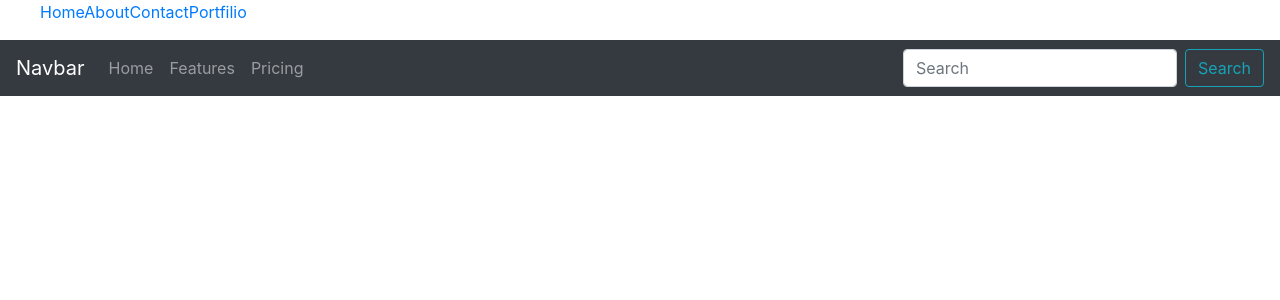
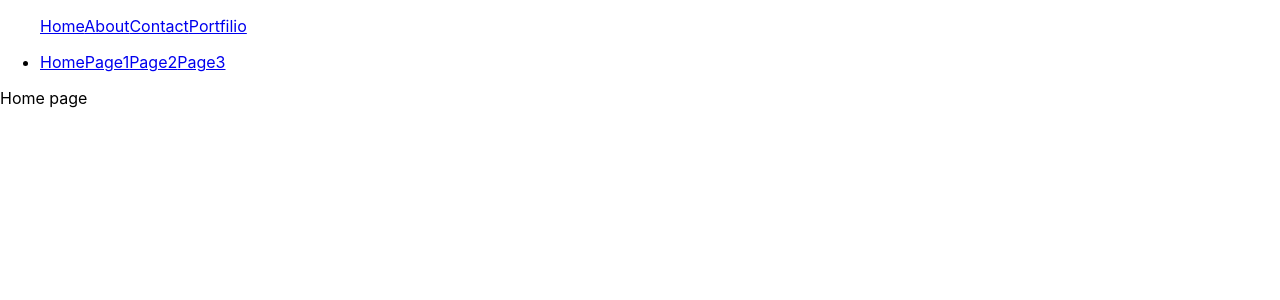
Before and after one commit to Masitbd/React_Application, a React (Create React App) app: page / in a window 1280 px wide. Shown: the top 300 px of the page. Built offline with nearby package versions, Linux system fonts and the light colour scheme.

Commit message:
Advance routing navigation and routing use different component and add in app.js hfile

```diff
--- a/src/App.js
+++ b/src/App.js
@@ -1,10 +1,16 @@
 import "./App.css";
-import Navigation from "./components/Navigation";
+
+import MyRouteAdvance from "./components/MyRouteAdvance";
+import MyNavigationAdvance from "./components/MyNavigationAdvance";
+import { BrowserRouter } from "react-router-dom";
 
 function App() {
   return (
-    <div className="App">
-      <Navigation />
+    <div>
+      <BrowserRouter>
+        <MyNavigationAdvance />
+        <MyRouteAdvance />
+      </BrowserRouter>
     </div>
   );
 }
--- /dev/null
+++ b/src/Pages/Home.js
@@ -0,0 +1,9 @@
+import React, { Component } from "react";
+
+class Home extends Component {
+  render() {
+    return <div>Home page</div>;
+  }
+}
+
+export default Home;
--- /dev/null
+++ b/src/Pages/Page1.js
@@ -0,0 +1,9 @@
+import React, { Component } from "react";
+
+class Page1 extends Component {
+  render() {
+    return <div>pag11</div>;
+  }
+}
+
+export default Page1;
--- /dev/null
+++ b/src/Pages/Page2.js
@@ -0,0 +1,9 @@
+import React, { Component } from "react";
+
+class Page2 extends Component {
+  render() {
+    return <div>page2</div>;
+  }
+}
+
+export default Page2;
--- /dev/null
+++ b/src/Pages/Page3.js
@@ -0,0 +1,9 @@
+import React, { Component } from "react";
+
+class Page3 extends Component {
+  render() {
+    return <div>page3</div>;
+  }
+}
+
+export default Page3;
--- /dev/null
+++ b/src/components/MyNavigationAdvance.js
@@ -0,0 +1,21 @@
+import React, { Component } from "react";
+import { Link } from "react-router-dom";
+
+class MyNavigationAdvance extends Component {
+  render() {
+    return (
+      <div>
+        <ul>
+          <li>
+            <Link to="/">Home</Link>
+            <Link to="/page1">Page1</Link>
+            <Link to="/page2">Page2</Link>
+            <Link to="/page3">Page3</Link>
+          </li>
+        </ul>
+      </div>
+    );
+  }
+}
+
+export default MyNavigationAdvance;
--- /dev/null
+++ b/src/components/MyRouteAdvance.js
@@ -0,0 +1,21 @@
+import React, { Component } from "react";
+import { Route } from "react-router-dom";
+import Page1 from "../Pages/Page1";
+import Page2 from "../Pages/Page2";
+import Page3 from "../Pages/Page3";
+import Home from "../Pages/Home";
+
+class MyRouteAdvance extends Component {
+  render() {
+    return (
+      <div>
+        <Route exact path="/" component={Home} />
+        <Route path="/page1" component={Page1} />
+        <Route path="/page2" component={Page2} />
+        <Route path="/page3" component={Page3} />
+      </div>
+    );
+  }
+}
+
+export default MyRouteAdvance;
```
Also changed, not shown: 1 other file (tests, documents, lock files or other folders).
